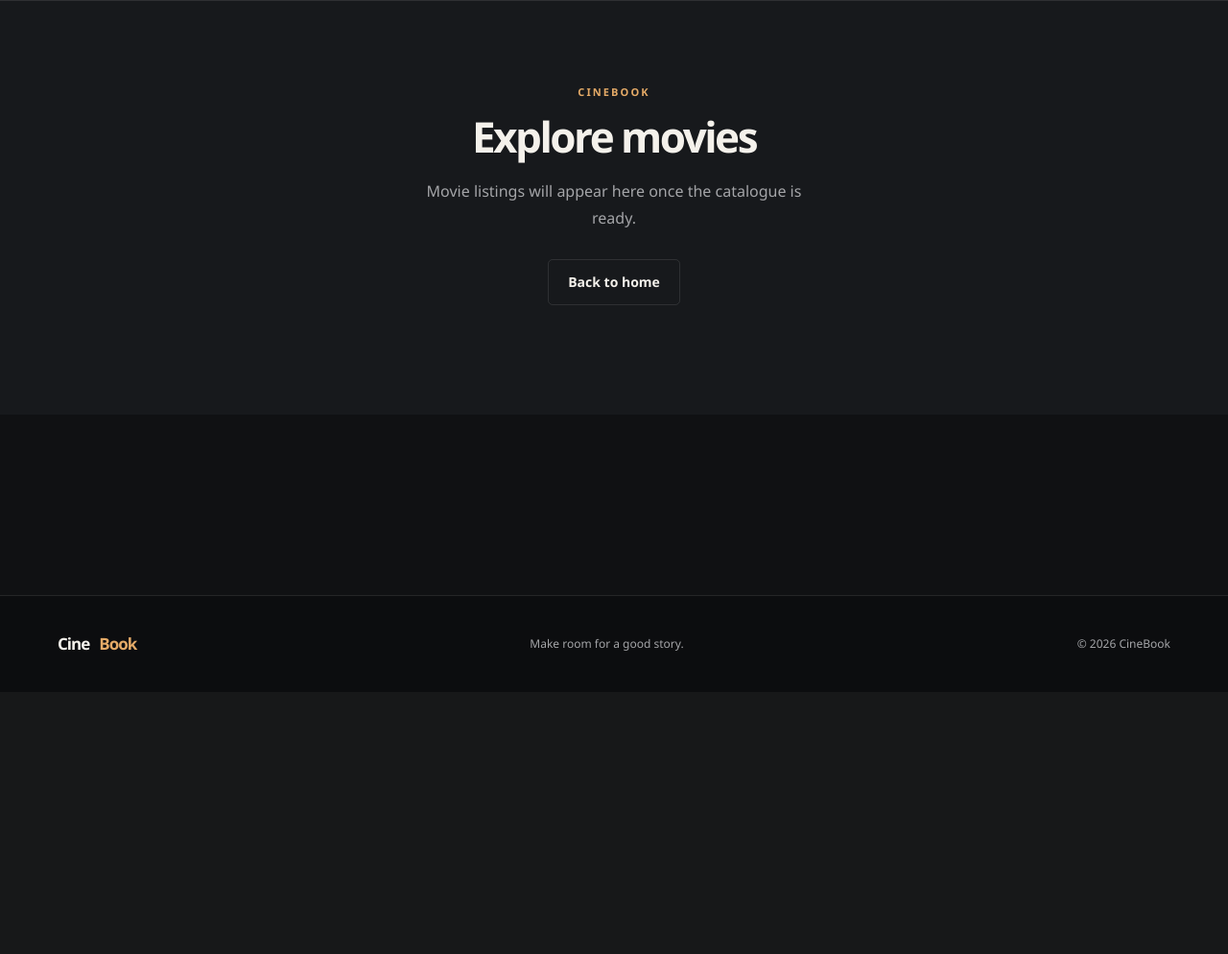
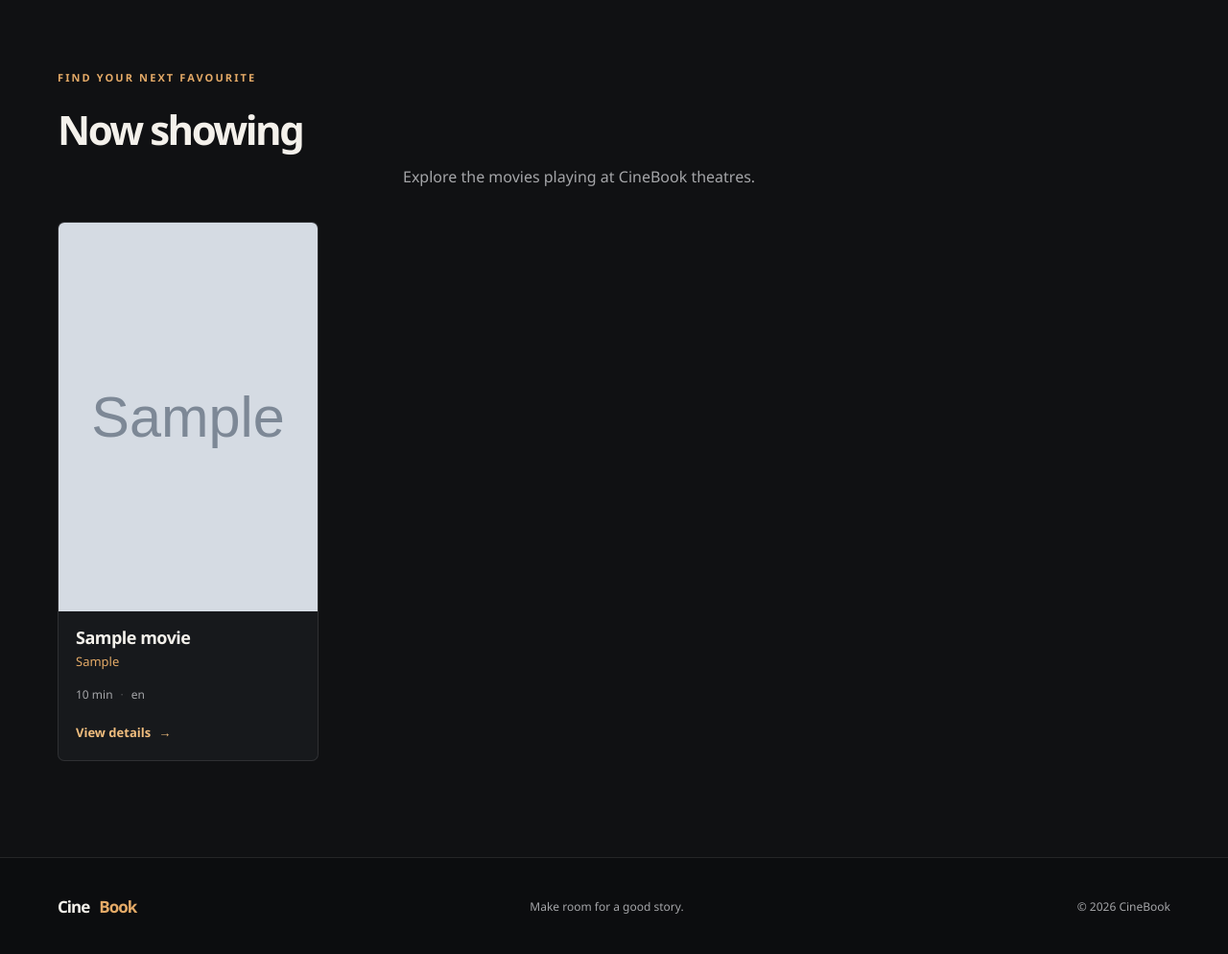
Before and after one commit to AmanKokate29/CineBook, a Django app: page /movies/ in a window 1280 px wide. Shown: the part 79-1073 px from the top of the page at 96% size. Before the commit the page ends 757 px from the top, so only its background shows below. Run offline with Django 5.2, Linux system fonts and the light colour scheme; tables that the repository leaves empty hold one stand-in row (values such as "Sample post"); grey boxes marked "Sample" are stand-in pictures.

Commit message:
feat: add movie browsing

```diff
--- a/movies/urls.py
+++ b/movies/urls.py
@@ -1,9 +1,10 @@
 from django.urls import path
 
-from .views import movie_list
+from .views import movie_detail, movie_list
 
 app_name = 'movies'
 
 urlpatterns = [
     path('', movie_list, name='list'),
+    path('<int:pk>/', movie_detail, name='detail'),
 ]
--- a/movies/views.py
+++ b/movies/views.py
@@ -1,4 +1,6 @@
-from django.shortcuts import render
+from django.shortcuts import get_object_or_404, render
+
+from .models import Movie
 
 
 def home(request):
@@ -6,11 +8,20 @@ def home(request):
 
 
 def movie_list(request):
-    return render(
-        request,
-        'pages/placeholder.html',
-        {
-            'page_title': 'Explore movies',
-            'page_message': 'Movie listings will appear here once the catalogue is ready.',
-        },
+    movies = Movie.objects.filter(is_active=True).only(
+        'id',
+        'title',
+        'genre',
+        'duration',
+        'language',
+        'poster',
     )
+    return render(request, 'movies/movie_list.html', {'movies': movies})
+
+
+def movie_detail(request, pk):
+    movie = get_object_or_404(
+        Movie.objects.filter(is_active=True),
+        pk=pk,
+    )
+    return render(request, 'movies/movie_detail.html', {'movie': movie})
--- a/static/css/style.css
+++ b/static/css/style.css
@@ -391,6 +391,195 @@ h2 {
     margin-bottom: 28px;
 }
 
+.movies-page {
+    width: min(100% - 40px, var(--content-width));
+    margin: 0 auto;
+    padding: 72px 0 100px;
+}
+
+.movie-grid {
+    display: grid;
+    grid-template-columns: repeat(auto-fill, minmax(220px, 1fr));
+    gap: 24px;
+}
+
+.movie-card {
+    overflow: hidden;
+    border: 1px solid var(--color-border);
+    border-radius: 7px;
+    background: var(--color-surface);
+    transition: border-color 160ms ease, transform 160ms ease;
+}
+
+.movie-card:hover {
+    transform: translateY(-3px);
+    border-color: rgba(228, 170, 103, 0.5);
+}
+
+.movie-card-link {
+    height: 100%;
+    display: flex;
+    flex-direction: column;
+}
+
+.movie-poster {
+    width: 100%;
+    aspect-ratio: 2 / 3;
+    display: block;
+    object-fit: cover;
+    background: var(--color-surface-raised);
+}
+
+.movie-poster-placeholder {
+    display: flex;
+    flex-direction: column;
+    align-items: center;
+    justify-content: center;
+    gap: 14px;
+    padding: 24px;
+    background:
+        radial-gradient(ellipse at 50% 35%, rgba(228, 170, 103, 0.2), transparent 58%),
+        linear-gradient(150deg, #25221f, #151618 70%);
+    color: var(--color-text);
+    text-align: center;
+}
+
+.poster-mark {
+    width: 64px;
+    height: 64px;
+    display: grid;
+    place-items: center;
+    border: 1px solid rgba(228, 170, 103, 0.55);
+    border-radius: 50%;
+    color: var(--color-accent);
+    font-family: var(--font-heading);
+    font-size: 34px;
+    font-weight: 800;
+}
+
+.poster-title {
+    max-width: 100%;
+    font-family: var(--font-heading);
+    font-size: 18px;
+    font-weight: 700;
+    overflow-wrap: anywhere;
+}
+
+.movie-card-content {
+    flex: 1;
+    display: flex;
+    flex-direction: column;
+    align-items: flex-start;
+    padding: 18px;
+}
+
+.movie-card-content h2 {
+    margin: 0 0 5px;
+    font-size: 18px;
+    letter-spacing: -0.5px;
+}
+
+.movie-genre {
+    margin: 0 0 14px;
+    color: var(--color-accent);
+    font-size: 13px;
+}
+
+.movie-meta {
+    display: flex;
+    flex-wrap: wrap;
+    gap: 8px;
+    margin: 0;
+    padding: 0;
+    color: var(--color-muted);
+    font-size: 12px;
+    list-style: none;
+}
+
+.movie-meta li + li::before {
+    margin-right: 8px;
+    color: rgba(255, 255, 255, 0.25);
+    content: "·";
+}
+
+.movie-card-action {
+    display: inline-flex;
+    gap: 8px;
+    margin-top: auto;
+    padding-top: 20px;
+    color: var(--color-accent-bright);
+    font-size: 13px;
+    font-weight: 600;
+}
+
+.movie-detail {
+    width: min(100% - 40px, 1000px);
+    margin: 0 auto;
+    padding: 48px 0 100px;
+}
+
+.back-link {
+    display: inline-block;
+    margin-bottom: 28px;
+    color: var(--color-muted);
+    font-size: 14px;
+    transition: color 160ms ease;
+}
+
+.back-link:hover {
+    color: var(--color-accent-bright);
+}
+
+.movie-detail-layout {
+    display: grid;
+    grid-template-columns: minmax(240px, 340px) minmax(0, 1fr);
+    align-items: start;
+    gap: clamp(32px, 6vw, 72px);
+}
+
+.movie-detail-poster .movie-poster {
+    position: sticky;
+    top: 24px;
+    overflow: hidden;
+    border: 1px solid var(--color-border);
+    border-radius: 7px;
+}
+
+.movie-detail-content {
+    padding-top: 12px;
+}
+
+.movie-detail-content h1 {
+    margin-bottom: 18px;
+    font-size: clamp(38px, 5vw, 58px);
+}
+
+.movie-detail-meta {
+    margin-bottom: 36px;
+    font-size: 13px;
+}
+
+.movie-description {
+    margin-bottom: 30px;
+}
+
+.movie-description h2 {
+    margin-bottom: 12px;
+    font-size: 20px;
+    letter-spacing: -0.5px;
+}
+
+.movie-description p {
+    color: var(--color-muted);
+    line-height: 1.8;
+}
+
+.booking-note {
+    margin: 14px 0 0;
+    color: var(--color-muted);
+    font-size: 12px;
+}
+
 .site-messages {
     width: min(100% - 40px, 720px);
     margin: 20px auto 0;
@@ -721,6 +910,18 @@ h2 {
         min-height: 350px;
     }
 
+    .movie-detail-layout {
+        grid-template-columns: minmax(0, 1fr);
+    }
+
+    .movie-detail-poster {
+        width: min(100%, 320px);
+    }
+
+    .movie-detail-poster .movie-poster {
+        position: static;
+    }
+
     .art-orbit {
         width: 310px;
         height: 310px;
--- /dev/null
+++ b/templates/movies/movie_list.html
@@ -0,0 +1,47 @@
+{% extends "base.html" %}
+
+{% block title %}Movies — CineBook{% endblock %}
+
+{% block content %}
+    <section class="movies-page" aria-labelledby="movies-title">
+        <div class="page-heading">
+            <p class="eyebrow">Find your next favourite</p>
+            <h1 id="movies-title">Now showing</h1>
+            <p class="section-description">Explore the movies playing at CineBook theatres.</p>
+        </div>
+
+        {% if movies %}
+            <div class="movie-grid">
+                {% for movie in movies %}
+                    <article class="movie-card">
+                        <a class="movie-card-link" href="{% url 'movies:detail' movie.pk %}" aria-label="View {{ movie.title }}">
+                            {% if movie.poster %}
+                                <img class="movie-poster" src="{{ movie.poster.url }}" alt="Poster for {{ movie.title }}" loading="lazy">
+                            {% else %}
+                                <div class="movie-poster movie-poster-placeholder" role="img" aria-label="No poster available for {{ movie.title }}">
+                                    <span class="poster-mark" aria-hidden="true">C</span>
+                                    <span class="poster-title">{{ movie.title }}</span>
+                                </div>
+                            {% endif %}
+                            <div class="movie-card-content">
+                                <h2>{{ movie.title }}</h2>
+                                <p class="movie-genre">{{ movie.genre }}</p>
+                                <ul class="movie-meta" aria-label="Movie details">
+                                    <li>{{ movie.duration }} min</li>
+                                    <li>{{ movie.language }}</li>
+                                </ul>
+                                <span class="movie-card-action">View details <span aria-hidden="true">&rarr;</span></span>
+                            </div>
+                        </a>
+                    </article>
+                {% endfor %}
+            </div>
+        {% else %}
+            <div class="empty-state">
+                <h2>No movies available right now</h2>
+                <p>Please check back soon. New films will appear here when they are added to the catalogue.</p>
+                <a class="button button-secondary" href="{% url 'home' %}">Back to home</a>
+            </div>
+        {% endif %}
+    </section>
+{% endblock %}
--- a/templates/pages/home.html
+++ b/templates/pages/home.html
@@ -7,7 +7,7 @@
         <div class="hero-content">
             <p class="eyebrow"><span class="eyebrow-mark" aria-hidden="true"></span> Your next night out starts here</p>
             <h1 id="hero-title">Great stories.<br><span class="text-accent">Big screen.</span></h1>
-            <p class="hero-description">Discover films, find a seat, and make a night of it. Your cinema plans start with CineBook.</p>
+            <p class="hero-description">Discover films, find your favourite, and make a night of it. Your cinema plans start with CineBook.</p>
             <a class="button button-primary" href="{% url 'movies:list' %}">Explore movies <span aria-hidden="true">&rarr;</span></a>
         </div>
         <div class="hero-art" aria-hidden="true">
@@ -23,6 +23,6 @@
     <section class="intro-section" aria-labelledby="intro-title">
         <p class="eyebrow">A better way to movie night</p>
         <h2 id="intro-title">The previews are just the beginning.</h2>
-        <p class="section-description">We’re setting the scene. Movie discovery and online booking are coming soon.</p>
+        <p class="section-description">Explore the movie catalogue today. Showtimes and online booking are coming soon.</p>
     </section>
 {% endblock %}
```
Also changed, not shown: movies/tests.py (+72 -0 lines), templates/movies/movie_detail.html (added, +40 -0 lines).
